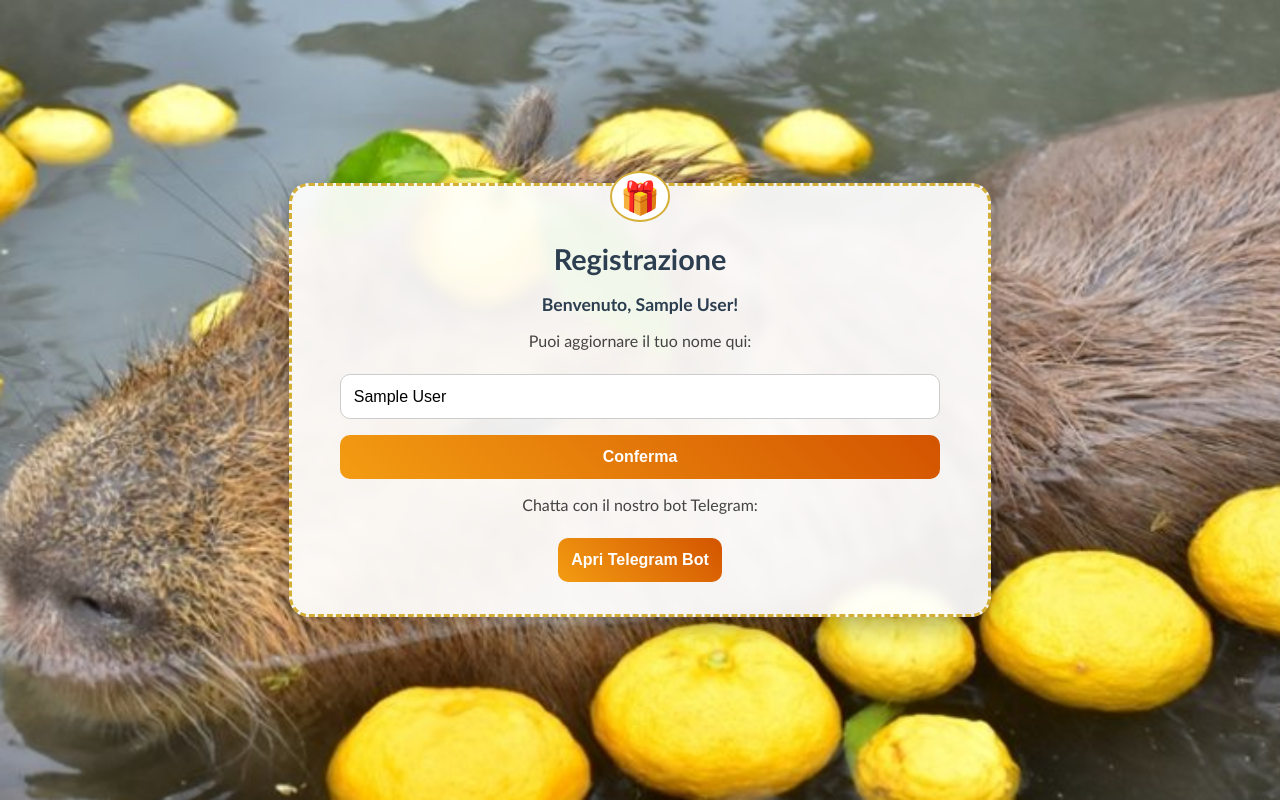
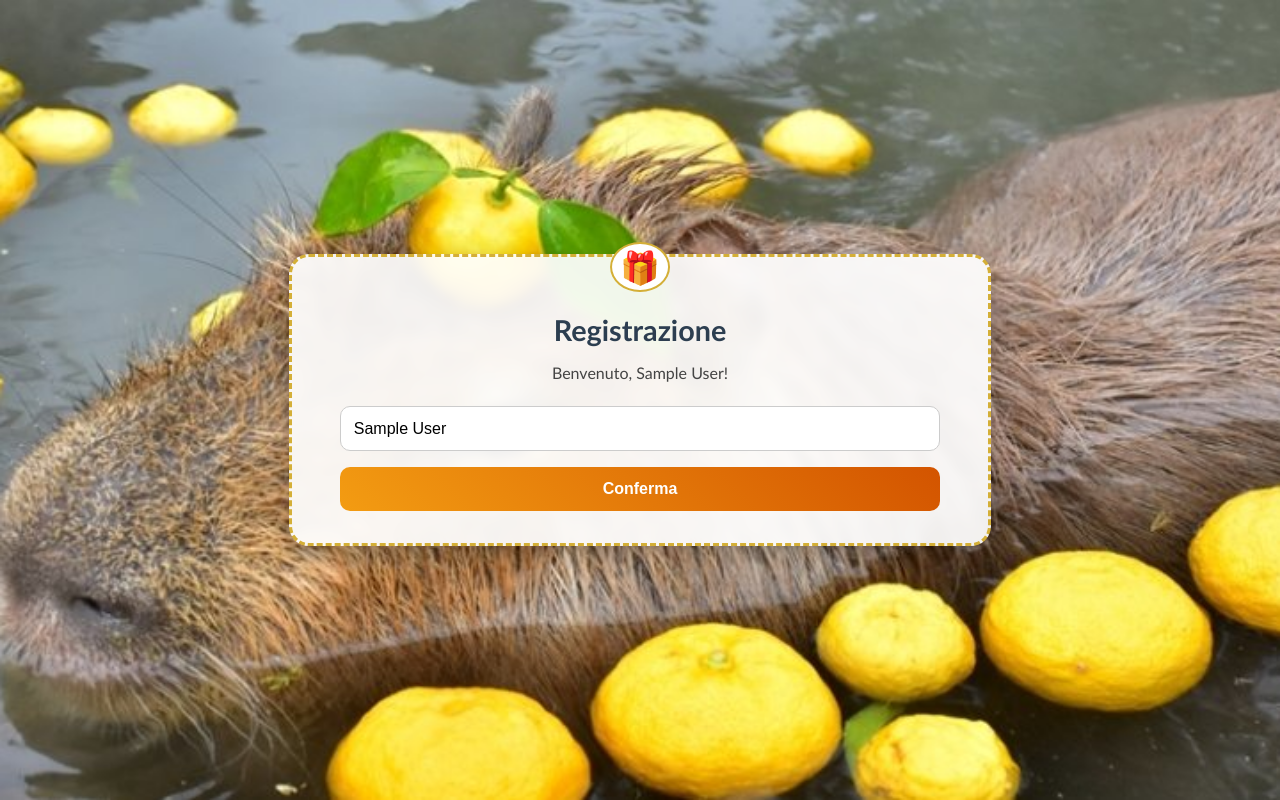
Before and after one commit to gustinojr/Gustino-SPA2, a Flask app: template app/templates/registration.html in a window 1280 px wide. Run offline with Flask 3, Linux system fonts and the light colour scheme; tables that the repository leaves empty hold one stand-in row (values such as "Sample post"); the template is opened without the code that fills it: values that come from a table or form of the project are taken from there, most other values are stand-ins (such as "Sample title", 1, 10 or a date in 2020).

Commit message:
Update registration page for user greeting and bot link

```diff
--- a/app/templates/registration.html
+++ b/app/templates/registration.html
@@ -1,6 +1,7 @@
 <!DOCTYPE html>
-<html>
+<html lang="it">
 <head>
+    <meta charset="UTF-8">
     <title>Registrazione - Gustino SPA</title>
     <link rel="stylesheet" href="{{ url_for('static', filename='css/style.css') }}">
 </head>
@@ -9,21 +10,21 @@
     <h2>Registrazione</h2>
 
     {% if user %}
-        <h3>Benvenuto, {{ user.name }}!</h3>
-        <p>Puoi aggiornare il tuo nome qui:</p>
+        <p>Benvenuto, {{ user.name if user.name else "Utente" }}!</p>
+        {% if not user.chat_id %}
+            <p>Apri prima il bot Telegram per continuare.</p>
+            <a href="https://t.me/{{ bot_username }}" target="_blank">
+                <button type="button">Apri Telegram Bot</button>
+            </a>
+        {% else %}
+            <form method="POST">
+                <input type="text" name="name" placeholder="Inserisci il tuo nome" value="{{ user.name if user.name else '' }}" required>
+                <button type="submit">Conferma</button>
+            </form>
+        {% endif %}
     {% else %}
-        <p>Inserisci il tuo nome per completare la registrazione:</p>
+        <p>Codice promo non valido. Torna alla home.</p>
     {% endif %}
-
-    <form method="POST">
-        <input type="text" name="name" placeholder="Il tuo nome" value="{{ user.name if user else '' }}" required>
-        <button type="submit">Conferma</button>
-    </form>
-
-    <p>Chatta con il nostro bot Telegram:</p>
-    <a href="https://t.me/{{ bot_username }}" target="_blank">
-        <button type="button">Apri Telegram Bot</button>
-    </a>
 
     {% with messages = get_flashed_messages() %}
         {% if messages %}
```
